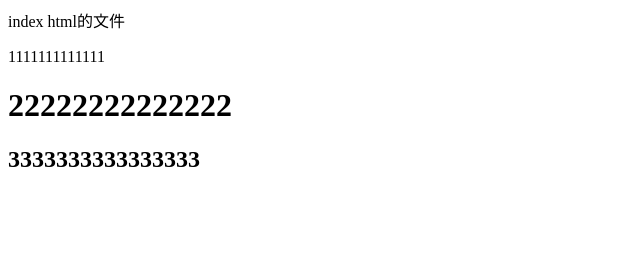
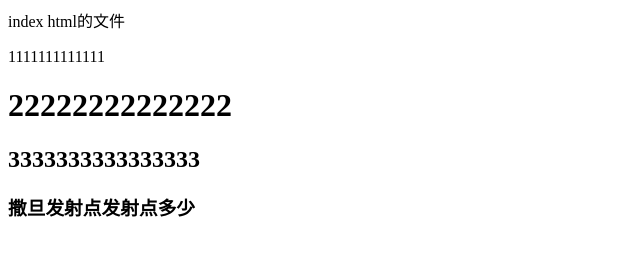
Before and after one commit to zanqianwang/code1, a plain HTML site: page index.html in a window 1280 px wide. Shown: the whole page, without its empty margins (0-640 px from the left). Drawn offline with Linux system fonts and the light colour scheme.

Commit message:
ssh修改

```diff
--- a/index.html
+++ b/index.html
@@ -2,3 +2,4 @@ index html的文件
 <p>1111111111111</p>
 <h1>22222222222222</h1>
 <h2>3333333333333333</h2>
+<h3>撒旦发射点发射点多少</h3>
```
